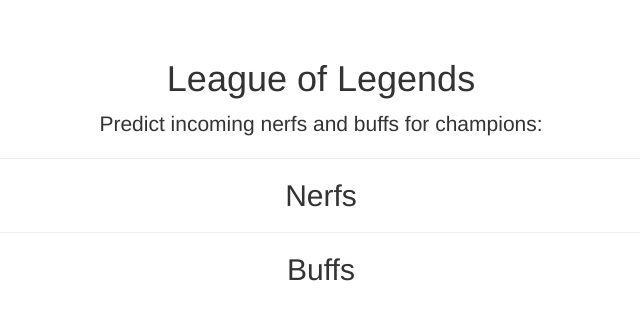
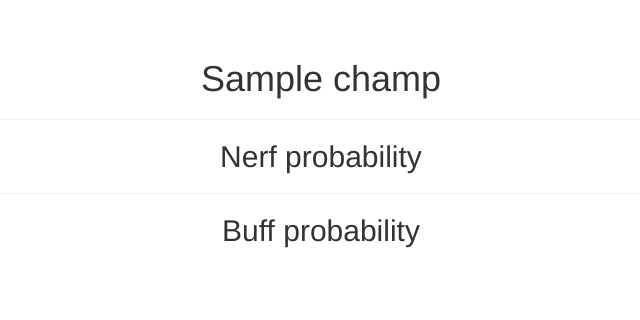
Before and after one commit to joseph-jnl/insight, a Flask app: template flasklol/app/templates/predict.html in a window 1280 px wide. Shown: the part 51-371 px from the top of the page, without its empty margins (319-959 px from the left). Run offline with Flask 2, Linux system fonts and the light colour scheme; the template is opened without the code that fills it: most values are stand-ins (such as "Sample title", 1, 10 or a date in 2020); some libraries are stand-ins or nearby versions.

Commit message:
c3js frontend champ search works now

```diff
--- a/flasklol/app/main.py
+++ b/flasklol/app/main.py
@@ -28,6 +28,13 @@ def contact():
 @app.route('/predict', methods=['GET', 'POST'])
 def predict():
     champ = request.args.get('champ', '')
+    nerfs = pd.read_csv('./static/data/graph_nerfs_all.csv')
+    dfn = nerfs[['dates', str.lower(champ)]]
+    dfn.to_csv('./static/data/champn.csv', index=False)
+    buffs = pd.read_csv('./static/data/graph_buffs_all.csv')
+    dfb = buffs[['dates', str.lower(champ)]]
+    dfb.to_csv('./static/data/champb.csv', index=False)
+
     return render_template('predict.html', champ=champ)
 
     # df = pd.read_csv('lolcurrent.csv')
--- a/flasklol/app/templates/predict.html
+++ b/flasklol/app/templates/predict.html
@@ -113,13 +113,13 @@
             <span class="icon-bar"></span>
             <span class="icon-bar"></span>
           </button>
-          <a class="navbar-brand" href="#">Blue Trinket</a>
+          <a class="navbar-brand" href="/index">Blue Trinket</a>
         </div>
         <div id="navbar" class="collapse navbar-collapse">
           <ul class="nav navbar-nav">
-            <li class="active"><a href="#">Home</a></li>
-            <li><a href="#about">About</a></li>
-            <li><a href="#contact">Contact</a></li>
+            <li class="active"><a href="/index">Home</a></li>
+            <li><a href="/about">About</a></li>
+            <li><a href="/contact">Contact</a></li>
           </ul>
         </div><!--/.nav-collapse -->
       </div>
@@ -128,10 +128,9 @@
     <div class="container">
 
       <div class="starter-template">
-        <h1>League of Legends</h1>
-        <p class="lead">Predict incoming nerfs and buffs for champions:</p>
+        <h1> {{champ}} </h1>
 <hr>
-        <h2>Nerfs</h2>
+        <h2>Nerf probability</h2>
       <!-- {{ p_nerfs|safe }} -->
 
       <div id="chart"></div>
@@ -139,7 +138,7 @@
 <hr>
 
 
-      <h2>Buffs</h2>
+      <h2>Buff probability</h2>
       <!-- {{ p_buffs|safe }} -->
 
       <div id="chart2"></div>
@@ -161,22 +160,21 @@
     <script src="../static/js/c3.min.js"></script>
 
 <script>
+
 var chart = c3.generate({
     bindto: '#chart',
 
     data: {
-        url: "/static/data/graph_nerfs.csv" //404 error can't find local data?
+      x: 'dates',
+      xFormat: '%Y-%m-%d',
+
+        url: "/static/data/champn.csv"
+      // url: "nerfs_index.csv" // local testing
     },
 
-    // columns: [
-    //     ['camille',NaN,NaN,NaN,NaN,NaN,NaN,NaN,NaN,NaN,NaN,NaN,NaN,NaN,NaN,NaN,NaN,NaN,0.9395786524,0.9552568197,0.7382802963,0.855178535,0.79596591,0.8748908043,0.8737800121,0.9582143426,0.9634457827,0.6528889537,0.7409715056,0.8307136297,0.8417405486, 0.78008813],
-    //     ['jayce',0.0669983923,0.1433120072,0.0830447823,0.1207717508,0.1348506063,0.0960988179,0.094794333,0.1157788336,0.0914694518,0.3603332043,0.4775177538,0.4385336637,0.5448311567,0.7342737317,0.3265764117,0.2804069817,0.5312087536,0.4687271118,0.4497387707,0.4261911511,0.3889749348,0.3781478703,0.4026499987,0.4574855566,0.4251967072,0.4792703092,0.4692577422,0.4455872774,0.4862820804,0.5561833382, 0.73581475],
-    //     ['khazix',0.3449013829,0.5618648529,0.4494563937,0.4212597013,0.3981848955,0.4461594224,0.4716339707,0.433452934,0.3134146035,0.3674300909,0.4033463895,0.4856808186,0.3733264208,0.3921824396,0.4412576556,0.3568011522,0.358044982,0.5388250351,0.4544359446,0.5480322242,0.6026124954,0.5919678807,0.4836406112,0.4711360335,0.5152941346,0.5786551833,0.6954397559,0.6087341309,0.7293951511,0.7361072898, 0.69729787],
-    //     ['leblanc',0.269095242,0.2484550327,0.3131225109,0.2676583529,0.3959093988,0.2774113715,0.2655911446,0.2706490755,0.1991720498,0.2175409347,0.2243389785,0.2232650071,0.1914096773,0.2884557545,0.7913868427,0.9737956524,0.9597707987,0.6744232774,0.7922180891,0.8320634961,0.8150856495,0.7522677183,0.7388684154,0.830365479,0.7528941035,0.7699164748,0.7919653654,0.8020007014,0.6313293576,0.8180090189, 0.78768492],
-    //     ['malzahar',0.3653354347,0.709332943,0.9667220712,0.9688670635,0.7358022928,0.3109815717,0.2920030355,0.3372043967,0.3045258224,0.4536149502,0.4147692621,0.3621809483,0.3375991285,0.2809329033,0.1782459468,0.1422139406,0.1241704673,0.1139715388,0.3855161369,0.5426813364,0.4771749079,0.4006572664,0.4228313863,0.4006888568,0.3881387115,0.3735830486,0.4747444987,0.6040237546,0.5581954718,0.5546751618,0.57971132],
-    //     ['rengar',0.203173995,0.3027246296,0.2175382227,0.2788983881,0.3001425862,0.2560516894,0.2407427877,0.2889997959,0.1984723657,0.1904797256,0.2972095907,0.1474892199,0.1725672781,0.2255492657,0.6026851535,0.8868466616,0.620541811,0.6407876015,0.7249965072,0.7841983438,0.6726619005,0.709174931,0.6102271676,0.7103606462,0.7721440196,0.8336572647,0.8563904166,0.7425850034,0.7986465693,0.7585396171,0.76704717]
-
-    // ]},
+    color: {
+        pattern: ['#ff7f0e']
+    },
 
     legend: {
         position: 'outer-top'
@@ -184,7 +182,21 @@ var chart = c3.generate({
 
     axis: {
 
+        x: {
+            type: 'timeseries',
+            tick: {
+                   format: '%Y-%m-%d',
+                   count: 4
+                   },
+            label: {
+                 text: 'Date',
+                 position: 'outer-center',
+                    }
+           },
+
             y: {
+                max: 0.9,
+                min: 0,
                 label: {
                     text: 'Probabilty of nerf',
                     position: 'outer-middle'
@@ -201,17 +213,13 @@ var chart = c3.generate({
 
 var chart2 = c3.generate({
     bindto: '#chart2',
+
     data: {
-        url: "/static/data/graph_buffs.csv" //404 error cant find local data?
+       x: 'dates',
+       xFormat: '%Y-%m-%d',
+        url: "/static/data/champb.csv"
+        // url: "buffs_index.csv" //local testing
     },
-    // columns: [
-
-    //     ['gnar',0.0611094385,0.060807202,0.2353335768,0.3569759727,0.3641823828,0.3202419579,0.3469672203,0.4619138241,0.1872629374,0.2189541459,0.3471058905,0.2735126317,0.3319098949,0.3179719448,0.4332681894,0.4941734374,0.4936863482,0.4584975243,0.4234104156,0.3942856193,0.4203511775,0.3858504891,0.4515325129,0.4366849363,0.4366849363,0.4460563958,0.4448194504,0.466697067,0.4622913599,0.4487704933,0.47605851],
-    //     ['lucian',0.2334294915,0.2648213208,0.363296032,0.4244374037,0.3196889162,0.2595908344,0.3154179752,0.1635465622,0.2369701862,0.1080057621,0.1403438598,0.1271248311,0.1512563527,0.2224975377,0.3821347356,0.3372257054,0.4665976763,0.9330117702,0.9415876269,0.9303992391,0.9503352046,0.964241147,0.9652249813,0.9600040913,0.9415051937,0.829813838,0.3269005418,0.404270798,0.4153301418,0.3978295922,0.48798439],
-    //     ['vladimir',0.9316344261,0.9099026322,0.6257628798,0.195910573,0.1524627656,0.2842408419,0.3100063503,0.5760861635,0.4061393142,0.2605136037,0.3891035616,0.3098942935,0.1850983351,0.2060488462,0.3286425471,0.297290951,0.4537277222,0.4588200748,0.3441178799,0.1856831908,0.2019120902,0.2688625157,0.3575066328,0.3566600084,0.3797492087,0.436547935,0.459320575,0.4860790968,0.4298264384,0.459320575,0.54276407],
-    //     ['warwick',0.2021081299,0.1878142208,0.1991021037,0.2424203604,0.2322678864,0.142034784,0.2500041127,0.2534116209,0.1782931387,0.2149890661,0.1685466468,0.2732382715,0.0969520509,0.2389408052,0.1806871891,0.1764356941,0.1812273711,0.4935253859,0.2618076205,0.2701070905,0.2619343698,0.1754579544,0.2021935433,0.2593278289,0.1936298311,0.2296029329,0.1638879031,0.5054062009,0.2877785861,0.1790686101,0.57606673]
-
-    // ]},
 
     legend: {
         position: 'outer-top'
@@ -219,7 +227,23 @@ var chart2 = c3.generate({
 
     axis: {
 
+            x: {
+                type: 'timeseries',
+                tick: {
+                    format: '%Y-%m-%d',
+                    count:4
+                },
+
+            label: {
+                 text: 'Date',
+                 position: 'outer-center',
+                    }
+
+            },
+
             y: {
+                max: 0.9,
+                min: 0,
                 label: {
                     text: 'Probabilty of buff',
                     position: 'outer-middle'
```
Also changed, not shown: flasklol/app/templates/index.html (+12 -2 lines), 1 other file.
